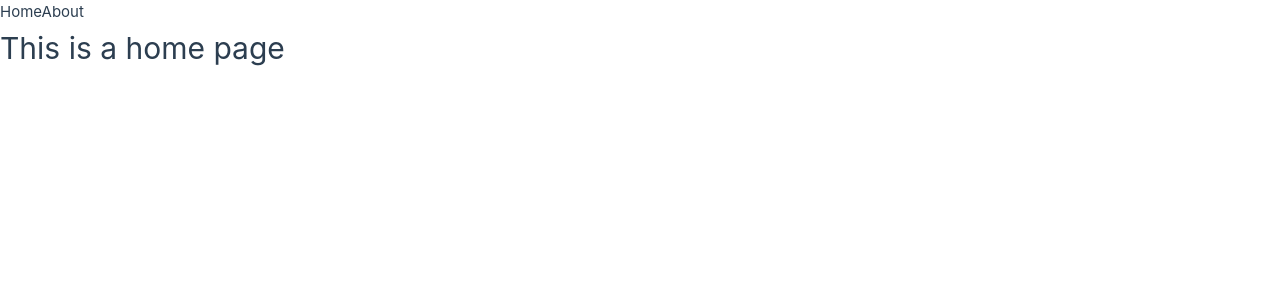
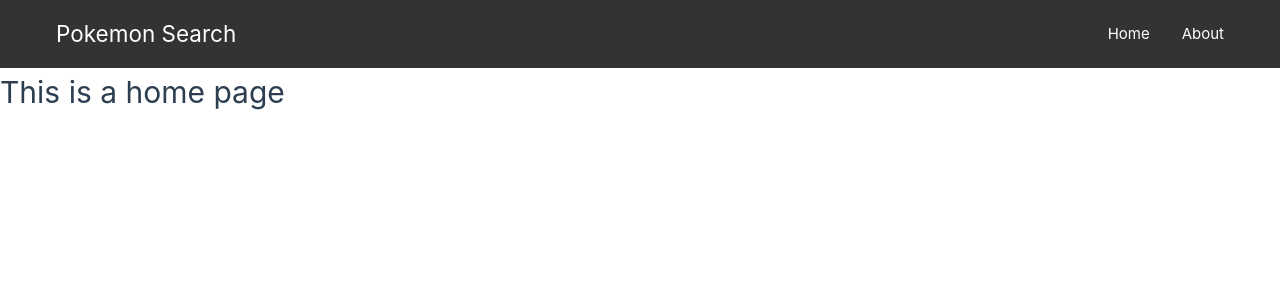
Before and after one commit to rick-schultz/pokemon-search, a Vue app: page / in a window 1280 px wide. Shown: the top 300 px of the page. Built offline with nearby package versions, Linux system fonts and the light colour scheme.

Commit message:
created NavBar component

```diff
--- a/src/App.vue
+++ b/src/App.vue
@@ -1,15 +1,12 @@
 <script setup lang="ts">
-import { RouterLink, RouterView } from 'vue-router'
+import { RouterView } from 'vue-router'
+
+import NavBar from './components/NavBar.vue'
 </script>
 
 <template>
   <header>
-    <div>
-      <nav>
-        <RouterLink to="/">Home</RouterLink>
-        <RouterLink to="/about">About</RouterLink>
-      </nav>
-    </div>
+    <NavBar />
   </header>
 
   <RouterView />
--- /dev/null
+++ b/src/components/NavBar.vue
@@ -0,0 +1,36 @@
+<script setup lang="ts">
+import { RouterLink } from 'vue-router'
+</script>
+
+<template>
+  <div class="container">
+    <nav>
+      <RouterLink to="/"><h1>Pokemon Search</h1></RouterLink>
+      <div>
+        <RouterLink to="/">Home</RouterLink>
+        <RouterLink to="/about">About</RouterLink>
+      </div>
+    </nav>
+  </div>
+</template>
+
+<style lang="scss" scoped>
+.container {
+  background-color: #333;
+  color: #fff;
+
+  nav {
+    max-width: 1200px;
+    margin: 0 auto;
+    display: flex;
+    justify-content: space-between;
+    align-items: center;
+    padding: 1rem;
+
+    div {
+      display: flex;
+      gap: 2rem;
+    }
+  }
+}
+</style>
```
